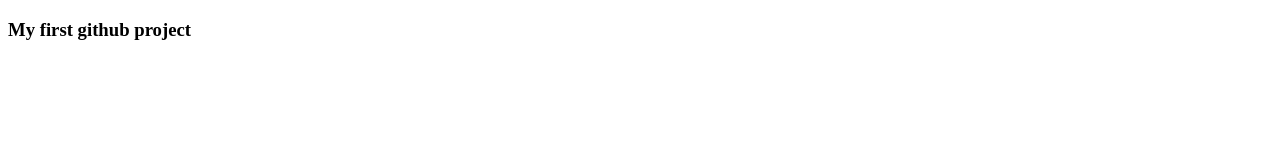
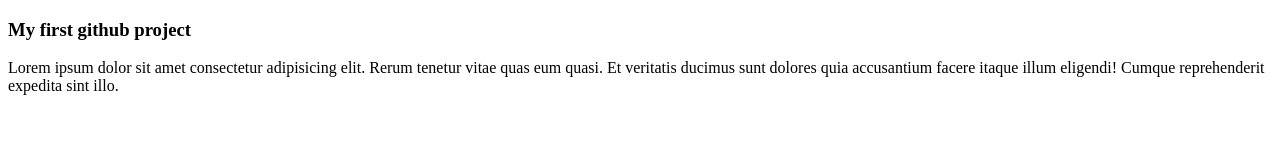
Before and after one commit to taufiq19574/My-first-github-repo, a plain HTML site: page index.html in a window 1280 px wide. Drawn offline with Linux system fonts and the light colour scheme.

Commit message:
add parragraph

```diff
--- a/index.html
+++ b/index.html
@@ -7,5 +7,6 @@
 </head>
 <body>
     <h3>My first github project</h3>
+    <p>Lorem ipsum dolor sit amet consectetur adipisicing elit. Rerum tenetur vitae quas eum quasi. Et veritatis ducimus sunt dolores quia accusantium facere itaque illum eligendi! Cumque reprehenderit expedita sint illo.</p>
 </body>
 </html>
```
